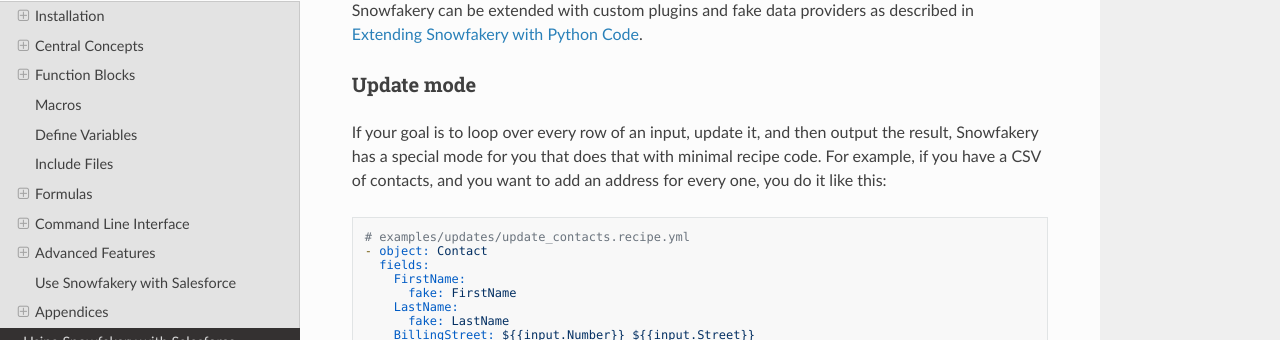
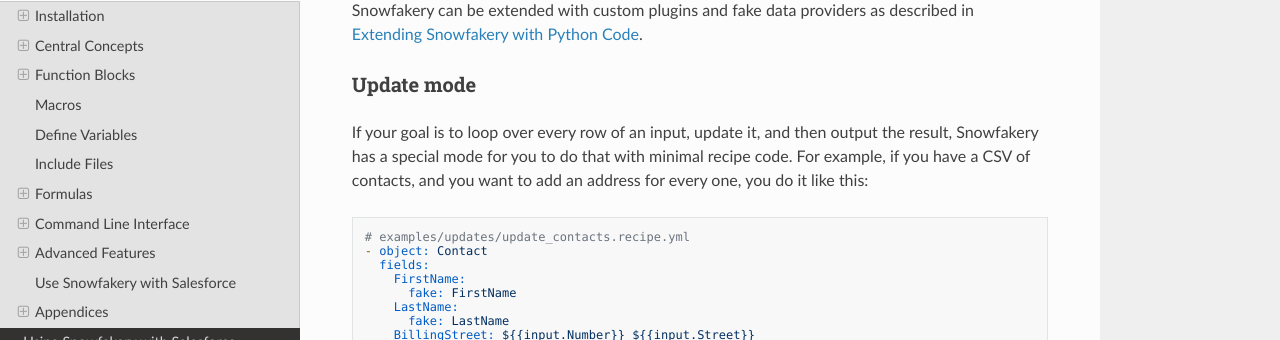
Before and after one commit to SFDO-Tooling/Snowfakery, an MkDocs documentation site: the page built from docs/index.md, in a window 1280 px wide and 900 px high, scrolled down 38092 px. Shown: the part 135-475 px from the top of the window. Built offline with MkDocs 1.6.1, drawn with Linux system fonts in a browser that asks for light colours; nearby versions of some CDN libraries.

Commit message:
Update docs/index.md
Co-authored-by: Peter Conrad <peter.conrad@salesforce.com>

```diff
--- a/docs/index.md
+++ b/docs/index.md
@@ -1939,7 +1939,7 @@
 ### Update mode
 
 If your goal is to loop over every row of an input, update it, and then output
-the result, Snowfakery has a special mode for you that does that with minimal
+the result, Snowfakery has a special mode for you to do that with minimal
 recipe code. For example, if you have a CSV of contacts, and you want to add
 an address for every one, you do it like this:
 
```
